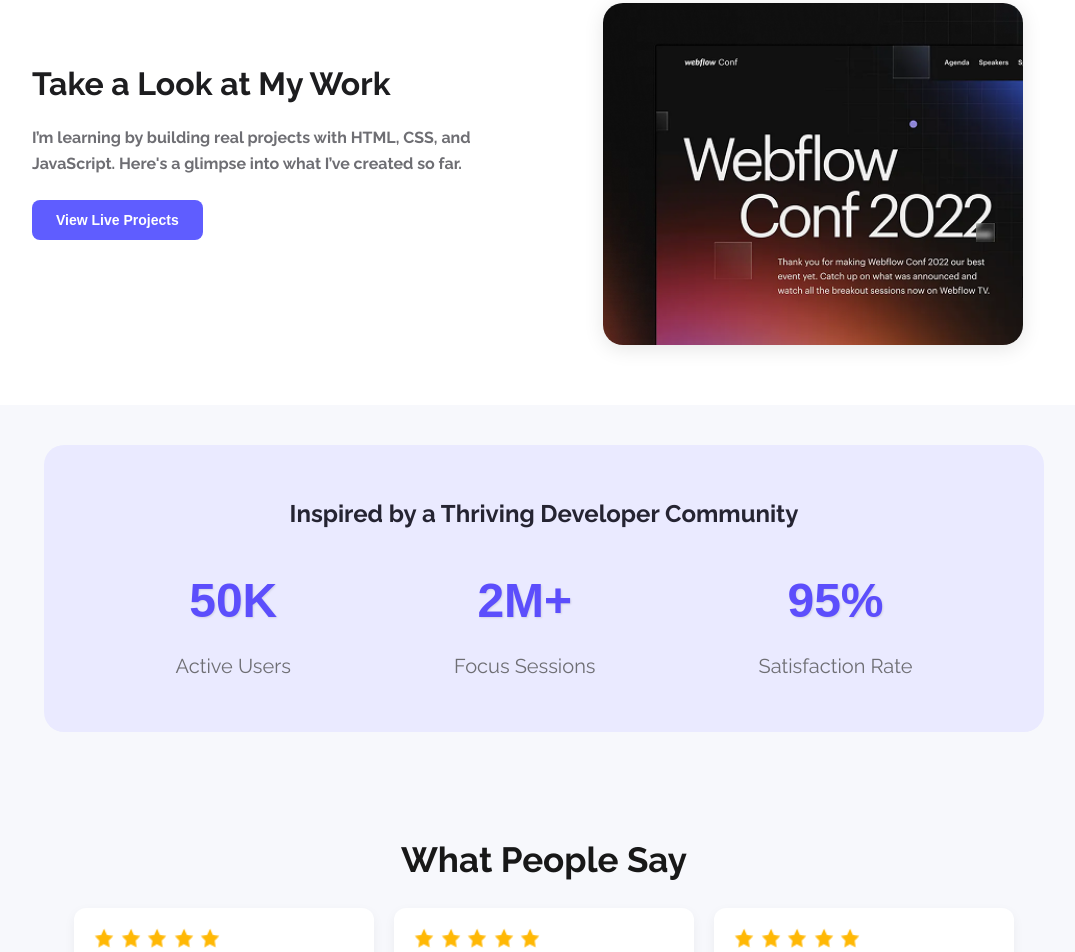
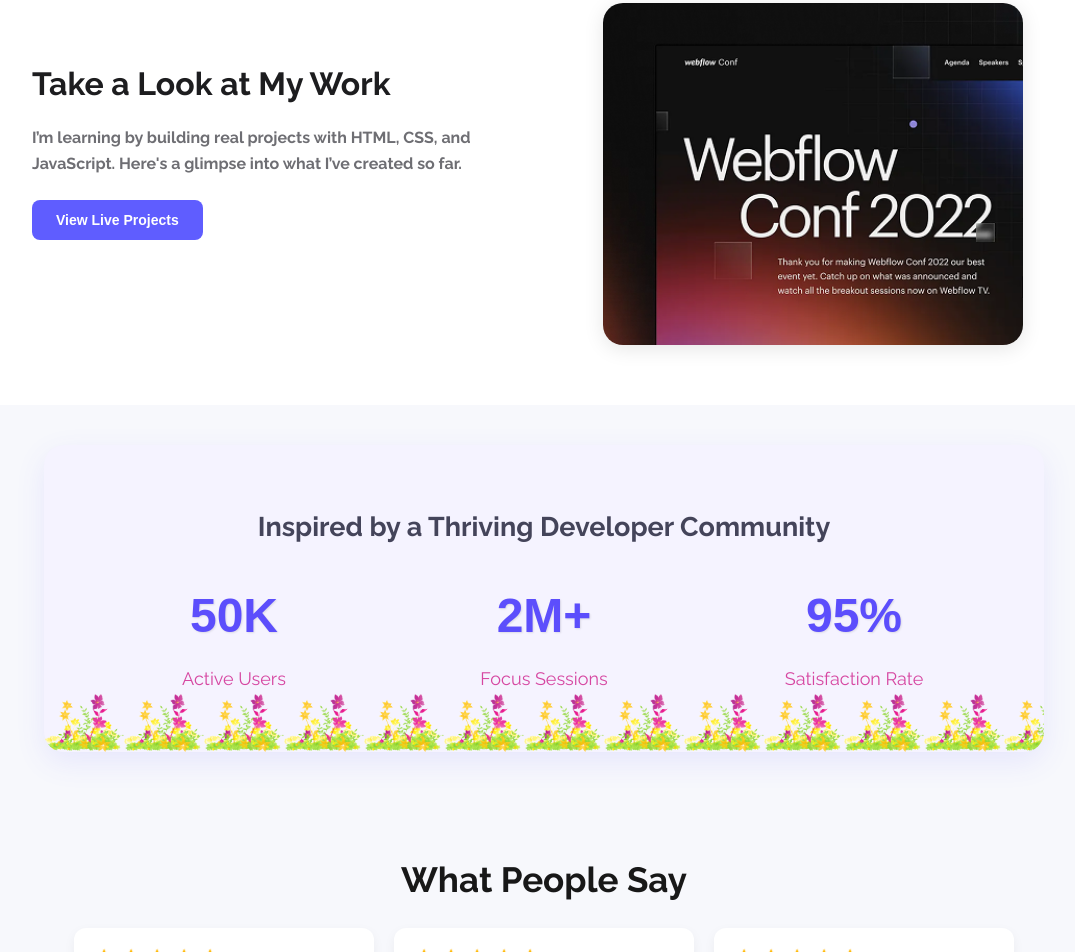
Before and after one commit to mdasifmahmuddev/MyPortfolio, a plain HTML site: page index.html in a window 1280 px wide. Shown: the part 707-1659 px from the top of the page, without its empty margins (96-1171 px from the left). Drawn offline with Linux system fonts and the light colour scheme.

Commit message:
design update

```diff
--- a/index.html
+++ b/index.html
@@ -41,7 +41,7 @@
     <!-- 3 -Action Section start -->
     <section class="section-wrapper">
       <div class="text-content">
-        <h2 class="text-hero ">Take a Look at My Work</h2>
+        <h2 class="text-hero" style="font-weight: bolder;">Take a Look at My Work</h2>
         <p> <strong>I’m learning by building real projects with HTML, CSS, and JavaScript. Here's a glimpse into what I’ve created so far. </strong></p>
         <button class="preview-btn">View Live Projects</button>
       </div>
--- a/style.css
+++ b/style.css
@@ -179,43 +179,73 @@
 
 
 .stats-section {
-  background-color: #eaeaff;
-  padding: 50px 50px;
+  background-color: #f5f3ff; /* softer than #eaeaff for less eye strain */
+  background-image: url("./Assets/img_flwr.gif");
+  background-repeat: repeat-x;
+  background-size: 80px auto;
+  background-position: bottom left;
+
+  padding: 60px 50px;
   border-radius: 20px;
   text-align: center;
   width: 1000px;
   margin: 40px auto;
+  box-shadow: 0 10px 30px rgba(92, 78, 252, 0.1); /* subtle shadow */
 }
 
+/* Section Title */
 .stats-section h3 {
-  font-size: 24px;
+  font-size: 28px;
   font-weight: 700;
-  color: #1c1c1e;
+  color: #2d2d3a;
   margin-bottom: 40px;
+  text-shadow: 0 1px 2px rgba(0, 0, 0, 0.05);
 }
 
-.state-text{
-  color: #252432;
+/* Subtitle or Description */
+.state-text {
+  color: #44445a;
   margin-bottom: 30px;
+  font-size: 18px;
+  line-height: 1.6;
 }
 
+/* Grid Layout */
 .stats-grid {
   display: flex;
   justify-content: space-around;
+  flex-wrap: wrap;
+  gap: 30px;
 }
 
+/* Each Stat Box */
+.stat-box {
+  flex: 1 1 30%;
+  min-width: 200px;
+}
+
+/* Stat Label (optional) */
 .stat-box h2 {
-  font-size: 36px;
+  font-size: 24px;
   color: #5c4efc;
-  font-weight: 800;
-  font-style: bold;
+  font-weight: 700;
   margin-bottom: 10px;
- }
+}
 
+/* Stat Number */
+.stat-box h3 {
+  font-size: 48px;
+  color: #5c4efc;
+   margin-bottom: 10px;
+  text-shadow: 2px 2px 4px rgba(0, 0, 0, 0.1);
+  font-weight: bolder;
+}
+
+/* Description */
 .stat-box p {
-  font-size: 20px;
-  color: #6e6e73;
-
+  font-size: 18px;
+  color: #D646A1;
+  line-height: 1.5;
 }
 
 
@@ -309,6 +339,13 @@
   padding: 80px 20px;
   text-align: center;
 }
+
+
+
+
+
+
+
 
 .focus-text h2 {
   font-size: 36px;
```
Also changed, not shown: Assets/img_flwr.gif (added).
